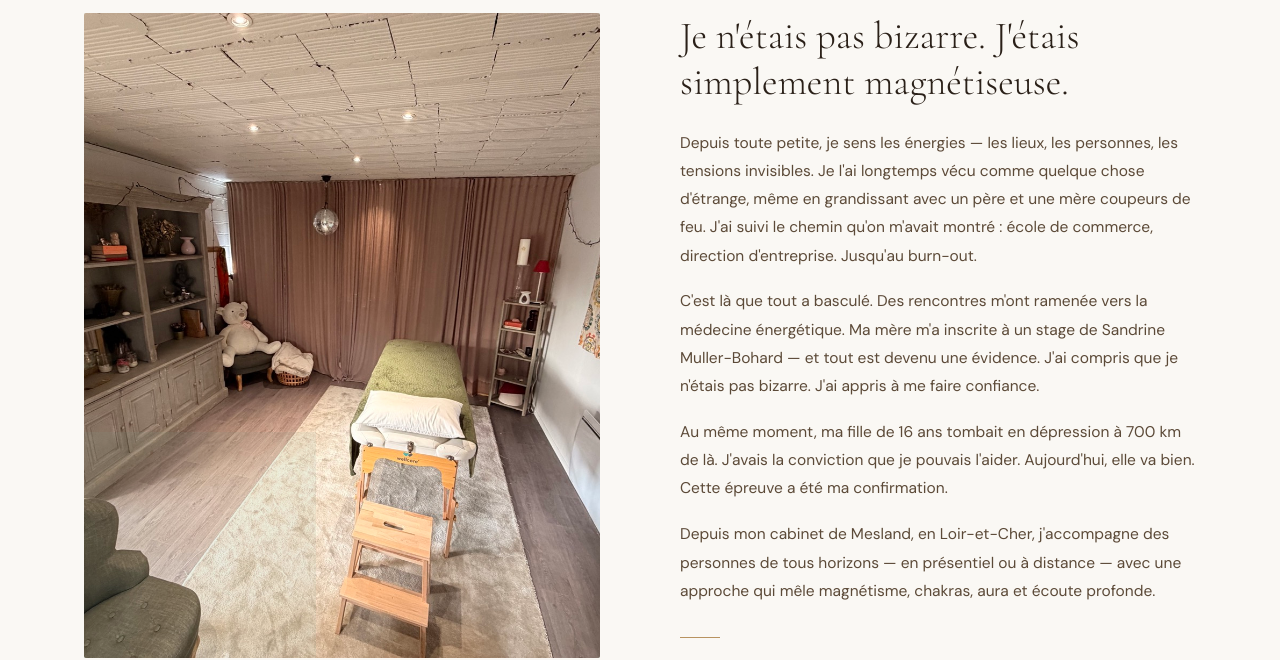
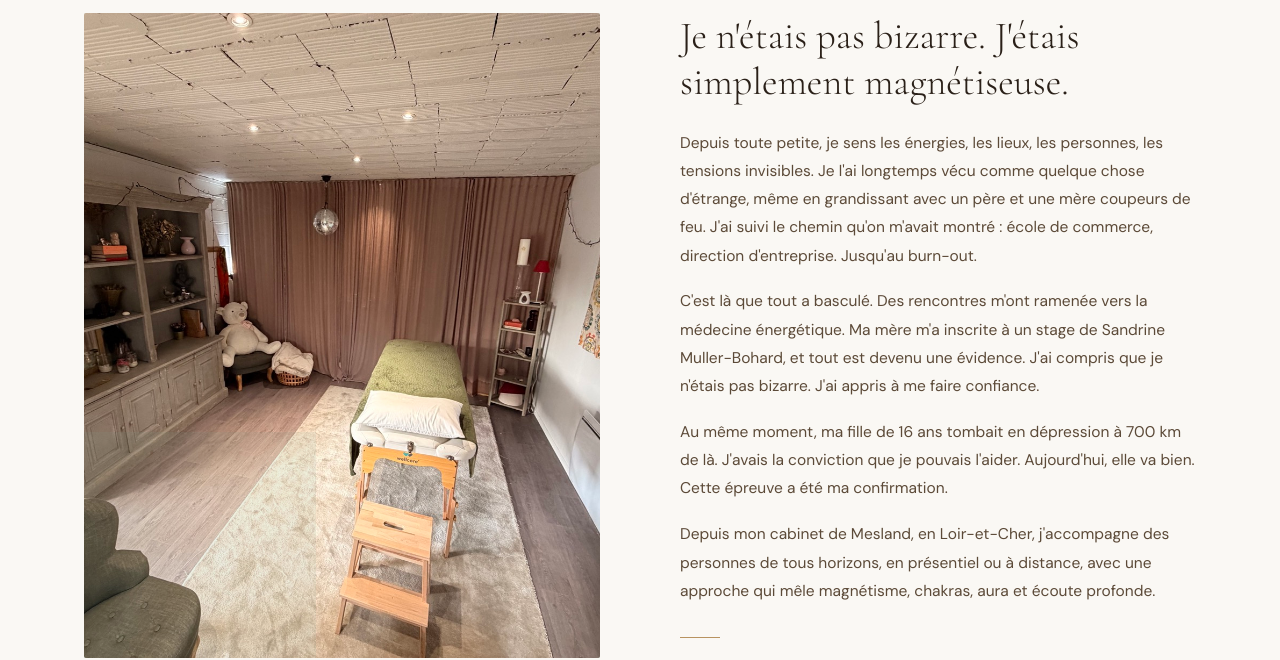
Before and after one commit to wenzlertristan/MP, a plain HTML site: page index.html in a window 1280 px wide. Shown: the part 4560-5220 px from the top of the page. Drawn offline with nearby package versions, Linux system fonts and the light colour scheme.

Commit message:
Update index.html

```diff
--- a/index.html
+++ b/index.html
@@ -1390,10 +1390,10 @@ footer { background: #322820; color: #EEE4D6; }
       <div class="intro-text">
         <div class="section-label">Mon histoire</div>
         <h2 id="about-title">Je n'étais pas bizarre. J'étais simplement magnétiseuse.</h2>
-        <p>Depuis toute petite, je sens les énergies — les lieux, les personnes, les tensions invisibles. Je l'ai longtemps vécu comme quelque chose d'étrange, même en grandissant avec un père et une mère coupeurs de feu. J'ai suivi le chemin qu'on m'avait montré : école de commerce, direction d'entreprise. Jusqu'au burn-out.</p>
-        <p>C'est là que tout a basculé. Des rencontres m'ont ramenée vers la médecine énergétique. Ma mère m'a inscrite à un stage de Sandrine Muller-Bohard — et tout est devenu une évidence. J'ai compris que je n'étais pas bizarre. J'ai appris à me faire confiance.</p>
+        <p>Depuis toute petite, je sens les énergies, les lieux, les personnes, les tensions invisibles. Je l'ai longtemps vécu comme quelque chose d'étrange, même en grandissant avec un père et une mère coupeurs de feu. J'ai suivi le chemin qu'on m'avait montré : école de commerce, direction d'entreprise. Jusqu'au burn-out.</p>
+        <p>C'est là que tout a basculé. Des rencontres m'ont ramenée vers la médecine énergétique. Ma mère m'a inscrite à un stage de Sandrine Muller-Bohard, et tout est devenu une évidence. J'ai compris que je n'étais pas bizarre. J'ai appris à me faire confiance.</p>
         <p>Au même moment, ma fille de 16 ans tombait en dépression à 700 km de là. J'avais la conviction que je pouvais l'aider. Aujourd'hui, elle va bien. Cette épreuve a été ma confirmation.</p>
-        <p>Depuis mon cabinet de Mesland, en Loir-et-Cher, j'accompagne des personnes de tous horizons — en présentiel ou à distance — avec une approche qui mêle magnétisme, chakras, aura et écoute profonde.</p>
+        <p>Depuis mon cabinet de Mesland, en Loir-et-Cher, j'accompagne des personnes de tous horizons, en présentiel ou à distance, avec une approche qui mêle magnétisme, chakras, aura et écoute profonde.</p>
         <div class="divider"></div>
         <a href="#deroule" class="text-link">Découvrir comment se passe une séance →</a>
       </div>
```
